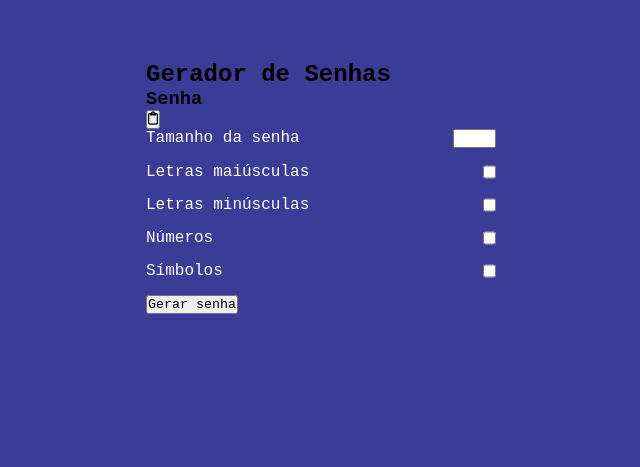
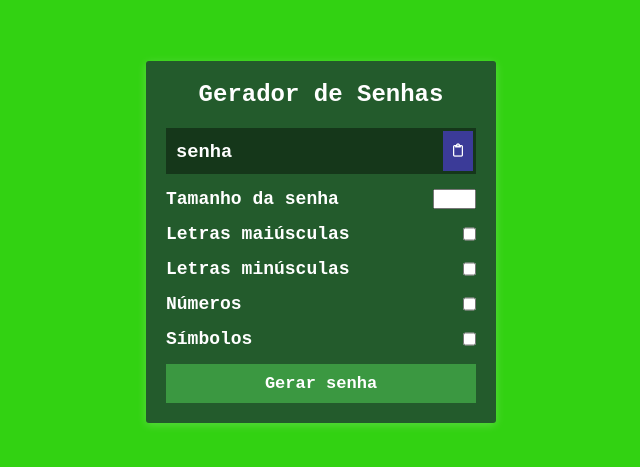
Before and after one commit to AlfaIF/Gerador-de-Senhas, a React (Create React App) app: page / in a window 1280 px wide. Shown: the part 139-606 px from the top of the page, without its empty margins (319-959 px from the left). Built offline with nearby package versions, Linux system fonts and the light colour scheme.

Commit message:
Adicionando estilos e variáveis

```diff
--- a/src/App.css
+++ b/src/App.css
@@ -1,6 +1,6 @@
 .App {
     min-height: 100vh;
-    background: #3b3b98;
+    background: #32d212;
   }
 
   .container {
@@ -9,20 +9,20 @@
     padding-top: 200px;
   }
 
-  .generator {
-    background: #23235b;
+  .gerador {
+    background: #235b2c;
     border-radius: 3px;
     box-shadow: 0px 2px 10px rgba(255, 255, 255, 0.2);
     padding: 20px;
   }
 
-  .generator__header {
+  .cabeçalho {
     text-align: center;
     color: #fff;
     margin-bottom: 20px;
   }
 
-  .generator__password {
+  .gerador-de-senhas {
     position: relative;
     background: rgba(0, 0, 0, 0.4);
     padding: 13px 10px;
@@ -31,7 +31,7 @@
     margin-bottom: 15px;
   }
 
-  .copy__btn {
+  .btn_copia {
     position: absolute;
     background: #3b3b98;
     color: #fff;
@@ -43,8 +43,9 @@
     right: 3px;
   }
 
-  .generator__btn {
-    background: #3b3b98;
+  .btn_gerador {
+    background: #3b9841;
+    font-weight: 600;
     border: none;
     display: block;
     width: 100%;
@@ -57,6 +58,8 @@
   .form-group {
     display: flex;
     justify-content: space-between;
-    color: #fff;
+    color: rgb(255, 255, 255);
     margin-bottom: 15px;
+    font-weight: bolder;
+    font-size: large;
   }
--- a/src/App.js
+++ b/src/App.js
@@ -1,40 +1,82 @@
+import { useState } from 'react';
 import './App.css';
 
 function App() {
+  const [senha, criarSenha] = useState('')
+  const [tamanhoSenha, criarTamanhoSenha] = useState(20)
+  const [incluirUppercase, criarComUppercase] = useState(false)
+  const [incluirLowercase, criarComLowercase] = useState(false)
+  const [incluirNumeros, criarComNumeros] = useState(false)
+  const [incluirSimbolos, criarComSimbolos] = useState(false)
+
   return <div className="App">
     <div className="container">
       <div className="gerador">
         <h2 className="cabeçalho">
           Gerador de Senhas
         </h2>
+
         <div className="gerador-de-senhas">
-          <h3>Senha</h3>
+          <h3>senha</h3>
           <button className="btn_copia">
             <i className='far fa-clipboard'></i>
           </button>
         </div>
+
         <div className="form-group">
           <label htmlFor="tamanho-senha">Tamanho da senha</label>
-          <input type="number" id="tamanho-senha" name="tamanho-senha" max={32} min={10} />
+          <input
+            defaultValue={criarTamanhoSenha}
+            onChange={(e) => criarTamanhoSenha(e.target.value)}
+            type="number"
+            id="tamanho-senha"
+            name="tamanho-senha"
+            max={32} min={10} />
         </div>
+
         <div className="form-group">
           <label htmlFor="letra-maiuscula">Letras maiúsculas</label>
-          <input type="checkbox" id="letra-maiuscula" name="letra-maiuscula"/>
+          <input
+            checked={incluirUppercase}
+            onChange={(e) => criarComUppercase(e.target.checked)}
+            type="checkbox"
+            id="letra-maiuscula"
+            name="letra-maiuscula"/>
         </div>
+
         <div className="form-group">
           <label htmlFor="letra-minúscula">Letras minúsculas</label>
-          <input type="checkbox" id="letra-minúscula" name="letra-minúscula"/>
+          <input
+            checked={incluirLowercase}
+            onChange={(e) => criarComLowercase(e.target.checked)}
+            type="checkbox"
+            id="letra-minúscula"
+            name="letra-minúscula"/>
         </div>
+
         <div className="form-group">
           <label htmlFor="números">Números</label>
-          <input type="checkbox" id="números" name="números"/>
+          <input
+            checked={incluirNumeros}
+            onChange={(e) => criarComNumeros(e.target.checked)}
+            type="checkbox"
+            id="números"
+            name="números"/>
         </div>
+
         <div className="form-group">
           <label htmlFor="símbolos">Símbolos</label>
-          <input type="checkbox" id="símbolos" name="símbolos"/>
+          <input
+            checked={incluirSimbolos}
+            onChange={(e) => criarComSimbolos(e.target.checked)}
+            type="checkbox"
+            id="símbolos"
+            name="símbolos"/>
         </div>
+
         <button className="btn_gerador">Gerar senha</button>
       </div>
+
       <div />
     </div>
   </div>
```
